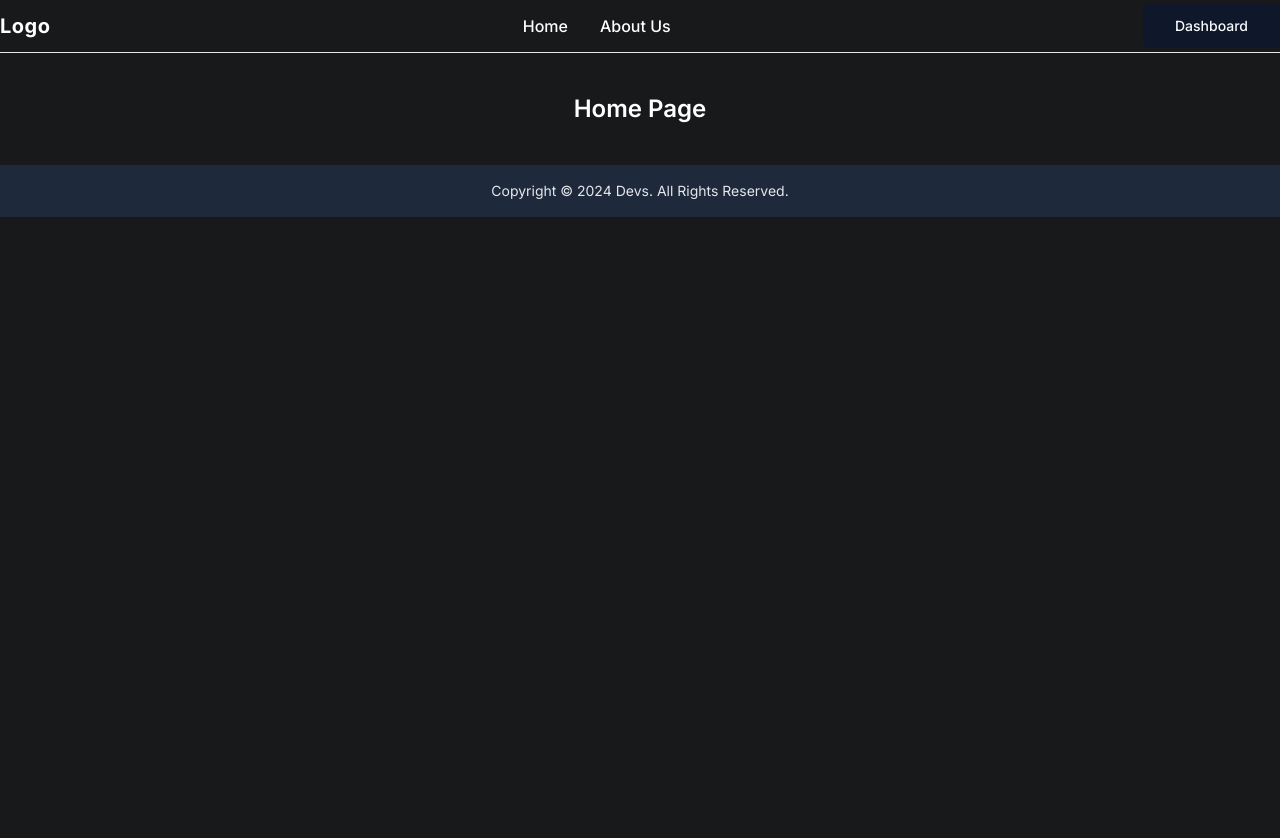
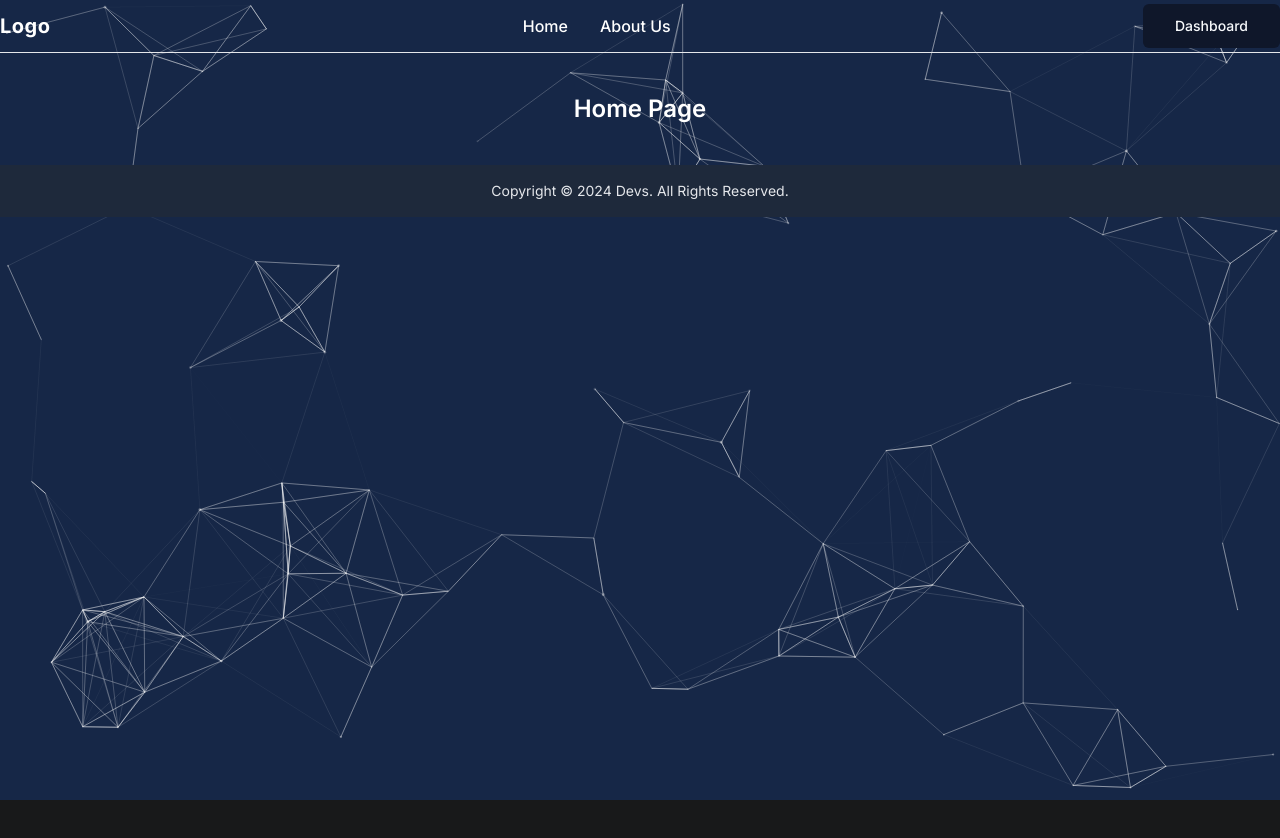
Before and after one commit to ai-arif/arrax-user-frontend, a Next.js app: page / in a window 1280 px wide. Shown: the top 838 px of the page. Before the commit the page ends 800 px from the top, so only its background shows below. Built offline with nearby package versions, Linux system fonts and the light colour scheme.

Commit message:
apply particle animation

```diff
--- a/package.json
+++ b/package.json
@@ -11,6 +11,8 @@
   "dependencies": {
     "@hookform/resolvers": "^3.9.1",
     "@radix-ui/react-slot": "^1.1.0",
+    "@tsparticles/react": "^3.0.0",
+    "@tsparticles/slim": "^3.7.1",
     "axios": "^1.7.8",
     "class-variance-authority": "^0.7.1",
     "clsx": "^2.1.1",
--- a/src/app/(main)/page.jsx
+++ b/src/app/(main)/page.jsx
@@ -1,8 +1,91 @@
-import React from "react";
+"use client";
+
+import Particles, { initParticlesEngine } from "@tsparticles/react";
+import { loadSlim } from "@tsparticles/slim";
+import React, { useEffect, useMemo, useState } from "react";
 
 const HomePage = () => {
+  const [init, setInit] = useState(false);
+
+  useEffect(() => {
+    initParticlesEngine(async (engine) => {
+      await loadSlim(engine);
+    }).then(() => {
+      setInit(true);
+    });
+  }, []);
+
+  const particlesLoaded = (container) => {
+    console.log("load Panicles", container);
+  };
+
+  const options = useMemo(
+    () => ({
+      background: {
+        color: "#162747",
+      },
+      fpsLimit: 40,
+      interactivity: {
+        events: {
+          onClick: { enable: true, mode: "push" },
+          onHover: { enable: true, mode: "repulse" },
+        },
+        modes: {
+          push: { quantity: 4 },
+          repulse: { distance: 200, duration: 0.4 },
+        },
+      },
+      particles: {
+        color: { value: "#f1f1f1" },
+        links: {
+          color: "#ffffff",
+          distance: 150,
+          enable: true,
+          opacity: 0.5,
+          width: 1,
+        },
+        move: {
+          direction: "none",
+          enable: true,
+          outModes: { default: "bounce" },
+          random: false,
+          speed: 6,
+          straight: false,
+        },
+        number: {
+          density: { enable: true, area: 1080 },
+          value: 200,
+        },
+        opacity: {
+          value: { min: 0.1, max: 0.5 },
+          animation: {
+            enable: true,
+            speed: 1,
+            minimumValue: 0.1,
+          },
+        },
+        shape: {
+          type: "circle",
+        },
+        size: {
+          value: { min: 0.5, max: 1.5 },
+          random: { enable: true },
+        },
+      },
+      detectRetina: true,
+    }),
+    [],
+  );
+
   return (
-    <div>
+    <div className="">
+      {init && (
+        <Particles
+          id="tsparticles"
+          options={options}
+          particlesLoaded={particlesLoaded}
+        />
+      )}
       <h2 className="my-10 text-center text-2xl font-semibold">Home Page</h2>
     </div>
   );
--- /dev/null
+++ b/src/app/dashboard/_components/ArraxPrograms.jsx
@@ -0,0 +1,77 @@
+import React from "react";
+import { BsArrowUpRightCircleFill, BsQuestionCircleFill } from "react-icons/bs";
+
+const ArraxPrograms = () => {
+  const programs = [
+    {
+      title: "x3",
+      amount: "26 770 BUSD",
+      gradient: "bg-gradient-x3",
+    },
+    {
+      title: "x4",
+      amount: "74 315 BUSD",
+      gradient: "bg-gradient-x4",
+    },
+    {
+      title: "xXx",
+      amount: "34 024.2 BUSD",
+      gradient: "bg-gradient-xXx",
+    },
+    {
+      title: "xGold",
+      amount: "72 296 BUSD",
+      gradient: "bg-gradient-xGold",
+    },
+  ];
+
+  return (
+    <div className="space-y-6">
+      {/* Title Section */}
+      <div className="flex items-center gap-2">
+        <h4 className="text-xl font-bold text-white md:text-2xl">
+          Arrax Programs
+        </h4>
+        <div className="flex items-center gap-1 rounded-full bg-blue-600 px-2.5 py-1 text-sm text-white">
+          <BsQuestionCircleFill /> Info
+        </div>
+      </div>
+
+      {/* Cards Section */}
+      <div className="grid grid-cols-1 gap-6 md:grid-cols-2">
+        {programs.map((program, index) => (
+          <div
+            key={index}
+            className={`${program.gradient} relative rounded-lg p-4 shadow-lg`}
+          >
+            {/* Top Section */}
+            <div className="flex items-center justify-between gap-2 text-lg font-bold text-white md:text-xl">
+              <p>{program.title}</p>
+              <p>{program.amount}</p>
+            </div>
+
+            {/* Middle Section (Small Boxes) */}
+            <div className="mt-4 grid grid-cols-3 gap-2">
+              {[...Array(6)].map((_, boxIndex) => (
+                <div
+                  key={boxIndex}
+                  className="h-6 w-6 rounded-md bg-blue-900 opacity-70"
+                ></div>
+              ))}
+            </div>
+
+            {/* Bottom Section */}
+            <div className="mt-4 flex items-center justify-between">
+              {/* Preview Button */}
+              <button className="inline-flex items-center gap-1.5 rounded-md bg-white px-4 py-2 text-sm font-medium text-blue-600">
+                Preview <BsArrowUpRightCircleFill />
+              </button>
+            </div>
+          </div>
+        ))}
+      </div>
+    </div>
+  );
+};
+
+export default ArraxPrograms;
--- /dev/null
+++ b/src/app/dashboard/_components/CircleChart.jsx
@@ -0,0 +1,35 @@
+import React from "react";
+
+const CircleChart = ({ percentage }) => {
+  const radius = 20; // Radius of the circle
+  const circumference = 2 * Math.PI * radius; // Circumference of the circle
+  const offset = circumference - (percentage / 100) * circumference; // Calculate offset based on percentage
+
+  return (
+    <svg className="h-5 w-5 rotate-[-90deg] transform" width="50" height="50">
+      {/* Background circle */}
+      <circle
+        cx="25"
+        cy="25"
+        r={radius}
+        fill="none"
+        stroke="#e5e7eb" // Tailwind color for gray-200
+        strokeWidth="4"
+      />
+      {/* Foreground circle */}
+      <circle
+        cx="25"
+        cy="25"
+        r={radius}
+        fill="none"
+        stroke="#4f46e5" // Tailwind color for indigo-500
+        strokeWidth="4"
+        strokeDasharray={circumference}
+        strokeDashoffset={offset}
+        strokeLinecap="round"
+      />
+    </svg>
+  );
+};
+
+export default CircleChart;
--- a/src/app/dashboard/_components/HexagonTrophy.jsx
+++ b/src/app/dashboard/_components/HexagonTrophy.jsx
@@ -21,7 +21,7 @@ const HexagonTrophy = () => {
         <span className="text-sm text-zinc-300 group-hover:text-zinc-200">
           Show all
         </span>
-        <div className="hexagon-shape relative flex h-6 w-6 items-center justify-center overflow-hidden bg-[#416AFF]">
+        <div className="hexagon-shape relative flex h-6 w-6 items-center justify-center overflow-hidden bg-arx-blue-5">
           <FaChevronRight className="text-xs text-white" />
         </div>
       </button>
--- a/src/app/dashboard/_components/TeamStats.jsx
+++ b/src/app/dashboard/_components/TeamStats.jsx
@@ -23,7 +23,7 @@ const TeamStats = () => {
         {/* partners stats */}
         <div className="bg-arx-primary-light w-full space-y-2.5 rounded-lg p-3">
           <p className="text-sm text-zinc-400">Partners</p>
-          <p className="text-xl font-bold">29</p>
+          <p className="text-lg font-bold md:text-xl">29</p>
           <div className="flex justify-between rounded-full bg-[#464747] p-1.5 text-sm font-medium">
             <div className="flex items-center text-zinc-300">
               <HiMiniArrowUp /> 0
@@ -34,7 +34,7 @@ const TeamStats = () => {
         {/* team stats */}
         <div className="bg-arx-primary-light w-full space-y-2.5 rounded-lg p-3">
           <p className="text-sm text-zinc-400">Team</p>
-          <p className="text-xl font-bold">1002</p>
+          <p className="text-lg font-bold md:text-xl">1002</p>
           <div className="flex justify-between rounded-full bg-[#464747] p-1.5 text-sm font-medium">
             <div className="flex items-center text-zinc-300">
               <HiMiniArrowUp /> 0
@@ -45,7 +45,7 @@ const TeamStats = () => {
         {/* partners stats */}
         <div className="bg-arx-primary-light w-full space-y-2.5 rounded-lg p-3">
           <p className="text-sm text-zinc-400">Ratio</p>
-          <p className="text-xl font-bold">915%</p>
+          <p className="text-lg font-bold md:text-xl">915%</p>
           <div className="flex justify-between rounded-full bg-[#464747] p-1.5 text-sm font-medium">
             <div className="flex items-center text-zinc-300">
               <HiMiniArrowUp /> 0
@@ -58,13 +58,13 @@ const TeamStats = () => {
       <div className="bg-arx-primary-light w-full space-y-2.5 rounded-lg p-3 md:w-1/2">
         <p className="text-sm text-zinc-400">Profits</p>
         <div className="flex items-center justify-between gap-2 text-sm">
-          <p className="text-xl font-bold">1336.7 BUSD</p>
+          <p className="text-lg font-bold md:text-xl">1336.7 BUSD</p>
           <div className="flex items-center font-medium text-zinc-300">
             <HiMiniArrowUp /> 0
           </div>
         </div>
         <div className="flex items-center justify-between gap-2 text-sm">
-          <p className="text-xl font-bold">2.1407 BNB</p>
+          <p className="text-lg font-bold md:text-xl">2.1407 BNB</p>
           <div className="flex items-center font-medium text-zinc-300">
             <HiMiniArrowUp /> 0
           </div>
--- a/src/app/dashboard/page.jsx
+++ b/src/app/dashboard/page.jsx
@@ -1,4 +1,5 @@
 import React from "react";
+import ArraxPrograms from "./_components/ArraxPrograms";
 import HexagonTrophy from "./_components/HexagonTrophy";
 import TeamStats from "./_components/TeamStats";
 
@@ -12,6 +13,7 @@ const DashboardHomePage = async () => {
     <div className="lg:space-y-7.5 space-y-4 sm:space-y-6 2xl:space-y-10">
       <TeamStats />
       <HexagonTrophy />
+      <ArraxPrograms />
     </div>
   );
 };
--- a/src/app/globals.css
+++ b/src/app/globals.css
@@ -84,3 +84,11 @@
     clip-path: polygon(50% 0%, 94% 26%, 94% 75%, 50% 100%, 7% 75%, 7% 26%);
   }
 }
+
+#tsparticles {
+  width: 100%;
+  height: 100%;
+  z-index: -1;
+  position: absolute;
+  /* overflow: hidden; */
+}
--- a/src/app/layout.jsx
+++ b/src/app/layout.jsx
@@ -13,7 +13,7 @@ export default function RootLayout({ children }) {
   return (
     <html lang="en">
       <body
-        className={`${inter.className} bg-arx-primary text-sm text-white md:text-base`}
+        className={`${inter.className} bg-arx-primary text-sm text-white antialiased md:text-base`}
       >
         <main>{children}</main>
         <Toaster />
--- a/tailwind.config.js
+++ b/tailwind.config.js
@@ -15,7 +15,7 @@ module.exports = {
         "arx-primary": "#18191A",
         "arx-primary-light": "#242526",
         // "arx-secondary": "#340385",
-        // "arx-blue-5": "#416AFF",
+        "arx-blue-5": "#416AFF",
         background: "hsl(var(--background))",
         foreground: "hsl(var(--foreground))",
         card: {
@@ -62,6 +62,12 @@ module.exports = {
         md: "calc(var(--radius) - 2px)",
         sm: "calc(var(--radius) - 4px)",
       },
+      backgroundImage: {
+        "gradient-x3": "linear-gradient(to right, #0d47a1, #4b0082)", // Blue to Indigo
+        "gradient-x4": "linear-gradient(to right, #4b0082, #0d47a1)", // Indigo to Blue
+        "gradient-xXx": "linear-gradient(to right, #0d47a1, #ff007f)", // Blue to Pink
+        "gradient-xGold": "linear-gradient(to right, #ff8c00, #ffcc00)", // Orange to Yellow
+      },
     },
   },
   plugins: [require("tailwindcss-animate")],
```
Also changed, not shown: src/components/ui/ParticlesBackground.jsx (added), 1 other file (tests, documents, lock files or other folders).
